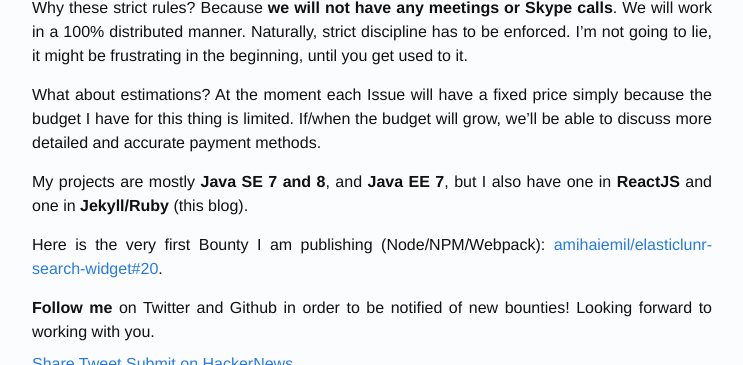
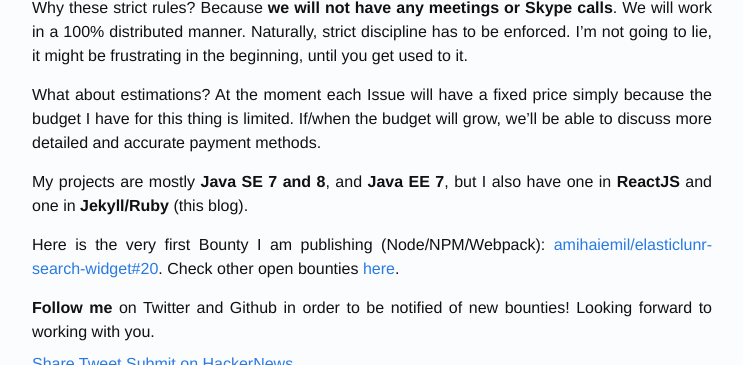
Before and after one commit to amihaiemil/amihaiemil.github.io, a Jekyll site: the page built from _posts/2020-02-15-solve-github-issues-and-get-cash.md, in a window 1280 px wide and 900 px high, scrolled down 1771 px, cut to the strip 0-365 px from the top of the window. Shown: the whole strip, without its empty margins (268-1011 px from the left). Built offline with Jekyll 4.4.1, drawn with Linux system fonts in a browser that asks for light colours; comment, search, counter and statistics services are not loaded.

Commit message:
open bounties

```diff
--- a/_posts/2020-02-15-solve-github-issues-and-get-cash.md
+++ b/_posts/2020-02-15-solve-github-issues-and-get-cash.md
@@ -53,6 +53,6 @@ What about estimations? At the moment each Issue will have a fixed price simply
 
 My projects are mostly **Java SE 7 and 8**, and **Java EE 7**, but I also have one in **ReactJS** and one in **Jekyll/Ruby** (this blog).
 
-Here is the very first Bounty I am publishing (Node/NPM/Webpack): [amihaiemil/elasticlunr-search-widget#20](https://github.com/amihaiemil/elasticlunr-search-widget/issues/20).
+Here is the very first Bounty I am publishing (Node/NPM/Webpack): [amihaiemil/elasticlunr-search-widget#20](https://github.com/amihaiemil/elasticlunr-search-widget/issues/20). Check other open bounties [here](/bounties.html).
 
 **Follow me** on Twitter and Github in order to be notified of new bounties! Looking forward to working with you.
```
